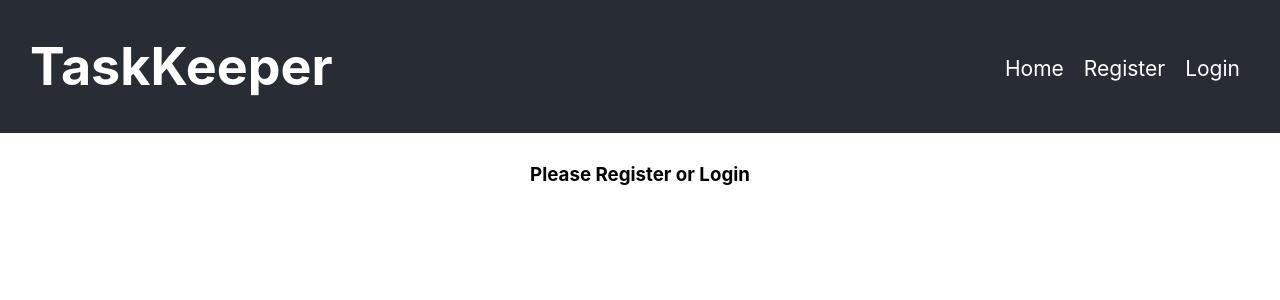
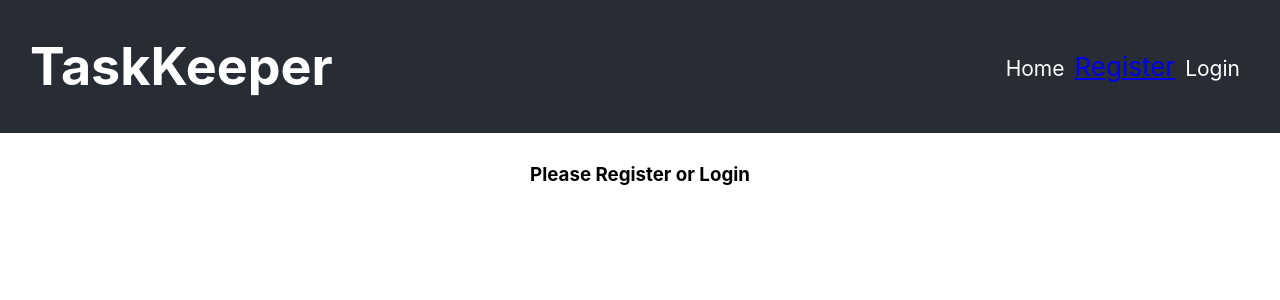
Before and after one commit to OLD-itdev161-fa2023/sherise-prusinski-p2, a React (Create React App) app in the folder front-end/: page / in a window 1280 px wide. Shown: the top 300 px of the page. Built offline with nearby package versions, Linux system fonts and the light colour scheme.

Commit message:
Register only if not logged in

```diff
--- a/front-end/src/App.css
+++ b/front-end/src/App.css
@@ -26,7 +26,7 @@
 }
 
 .App-header ul {
-  list-style-type:circle;
+  list-style-type:none;
   flex: 1;
   text-align: right;
   padding-right: 30px;
--- a/front-end/src/App.js
+++ b/front-end/src/App.js
@@ -132,13 +132,9 @@ class App extends React.Component {
               <li>
                 <Link to="/">Home</Link>
               </li>
-              <li>
-                {user ? (
-                  <Link to="/new-task">New Task</Link>
-                ) : (
+                {!user &&
                   <Link to="/register">Register</Link>
-                )}
-              </li>
+                }
               <li>
                 {user ? (
                   <Link to="" onClick={this.logOut}>Log out</Link>
```
